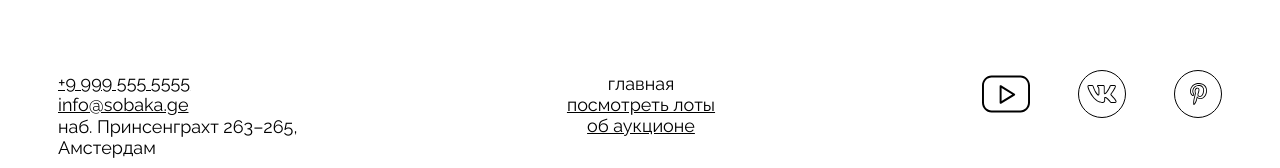
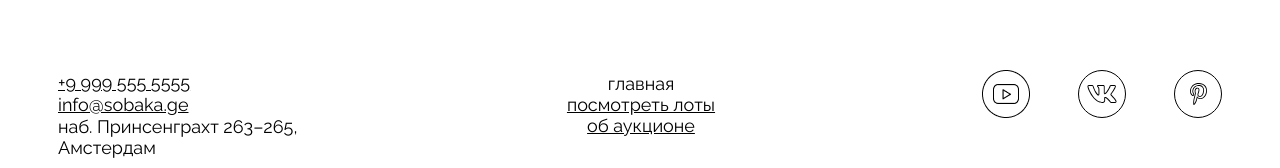
Before and after one commit to ulyanabogdanova/ono-tebe-nado-fd, a plain HTML site: page ono-tebe-nado-fd/index.html in a window 1280 px wide. Shown: the part 3228-3396 px from the top of the page. Drawn offline with Linux system fonts and the light colour scheme.

Commit message:
Update index.html

```diff
--- a/ono-tebe-nado-fd/index.html
+++ b/ono-tebe-nado-fd/index.html
@@ -128,7 +128,7 @@
           <a href="" class="footer__social-link">
             <img
               class="footer__social-icon"
-              src="images/youtube.svg"
+              src="images/YouTube.png"
               alt="Лого Youtube"
             />
           </a>
```
